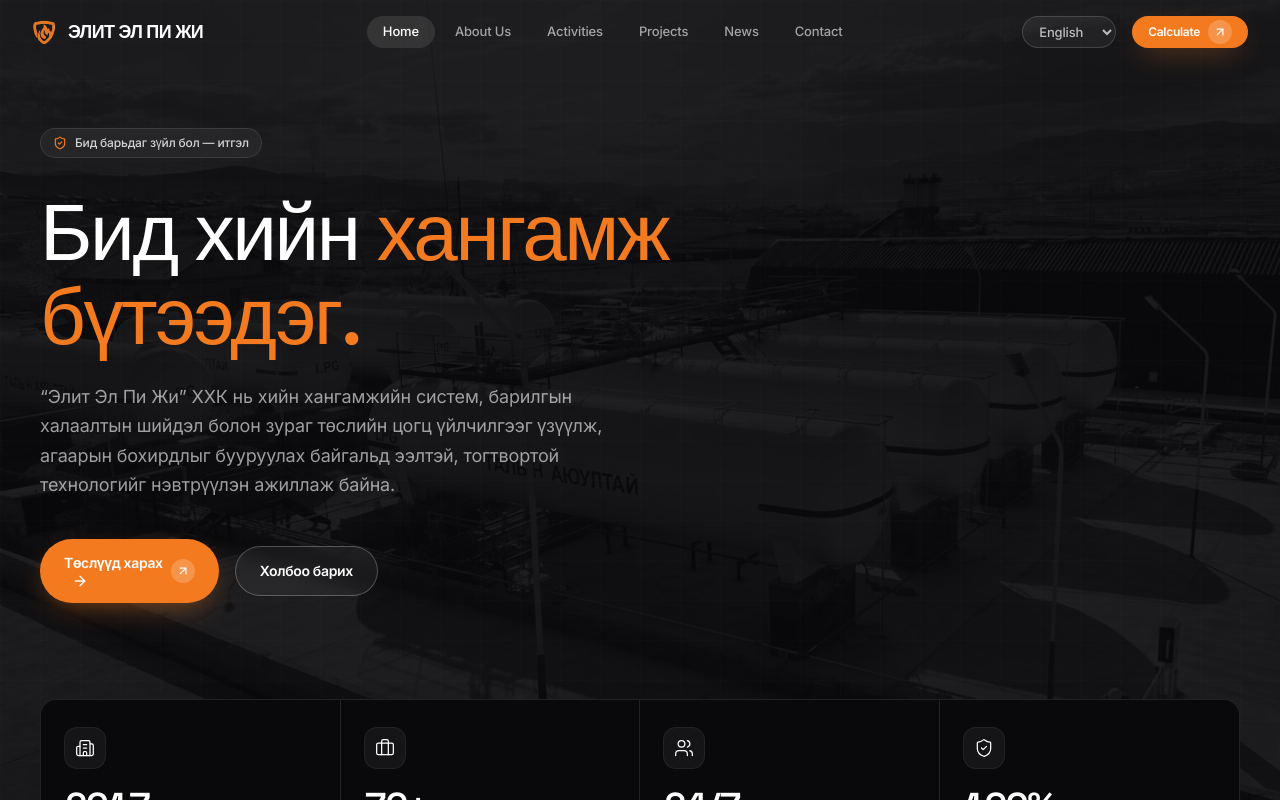
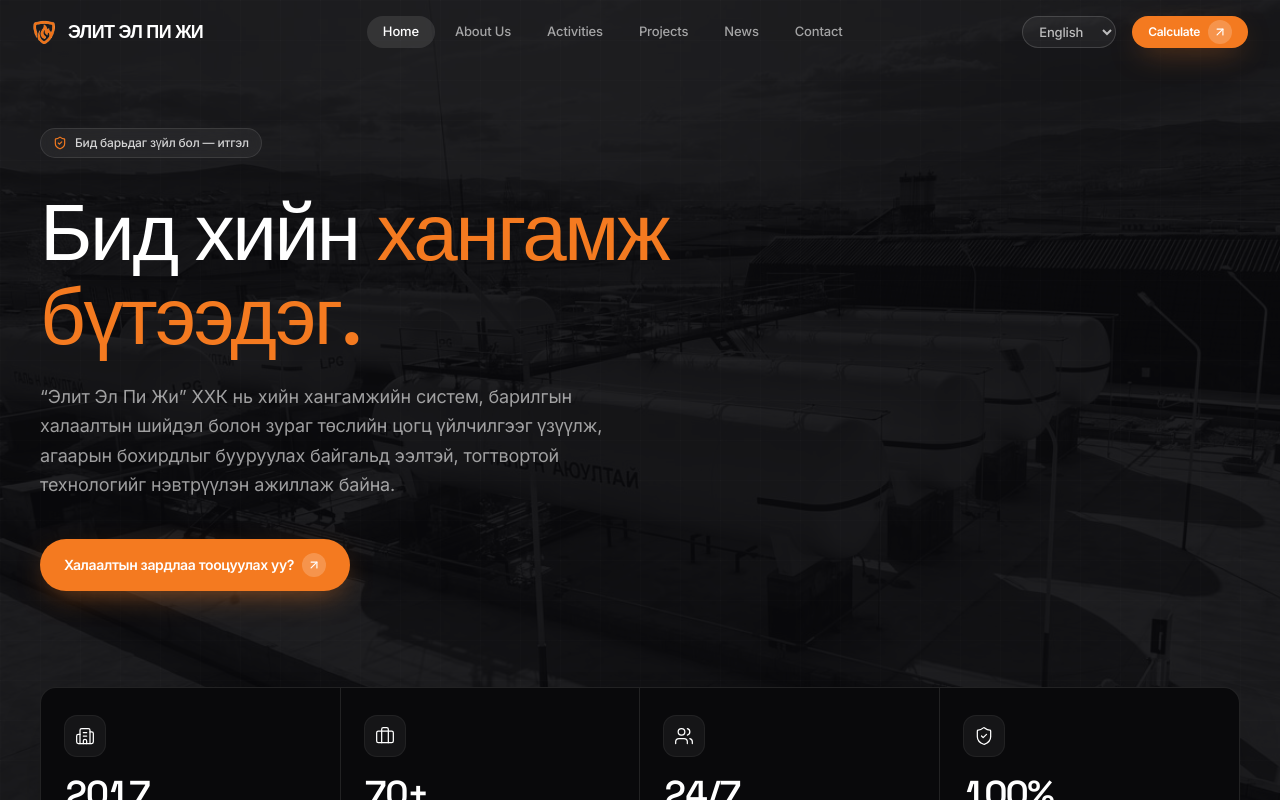
Before and after one commit to anubest/elit_lats, a Next.js app in the folder elite-lpg/: page /en in a window 1280 px wide. Shown: the top 800 px of the page. Built offline with nearby package versions, Linux system fonts and the light colour scheme.

Commit message:
Merge hero CTAs into a single calculator prompt button

```diff
--- a/elite-lpg/src/components/home/Hero.tsx
+++ b/elite-lpg/src/components/home/Hero.tsx
@@ -3,7 +3,7 @@
 import { useRef } from "react";
 import Image from "next/image";
 import { motion, useScroll, useTransform } from "framer-motion";
-import { ShieldCheck, ArrowRight } from "lucide-react";
+import { ShieldCheck } from "lucide-react";
 import { Container } from "@/components/ui/Container";
 import { Button } from "@/components/ui/Button";
 import { StatsBar } from "@/components/home/StatsBar";
@@ -73,19 +73,15 @@ export function Hero() {
             технологийг нэвтрүүлэн ажиллаж байна.
           </motion.p>
 
-          {/* CTAs */}
+          {/* CTA */}
           <motion.div
             initial={{ opacity: 0, y: 15 }}
             animate={{ opacity: 1, y: 0 }}
             transition={{ duration: 0.6, delay: 0.3, ease: "easeOut" }}
             className="mt-10 flex flex-wrap items-center gap-4"
           >
-            <Button href="/projects" className="group">
-              Төслүүд харах
-              <ArrowRight className="ml-2 h-4 w-4 transition-transform group-hover:translate-x-1" />
-            </Button>
-            <Button href="/contact" variant="outline-light" showArrow={false}>
-              Холбоо барих
+            <Button href="/calculator">
+              Халаалтын зардлаа тооцуулах уу?
             </Button>
           </motion.div>
         </Container>
```
